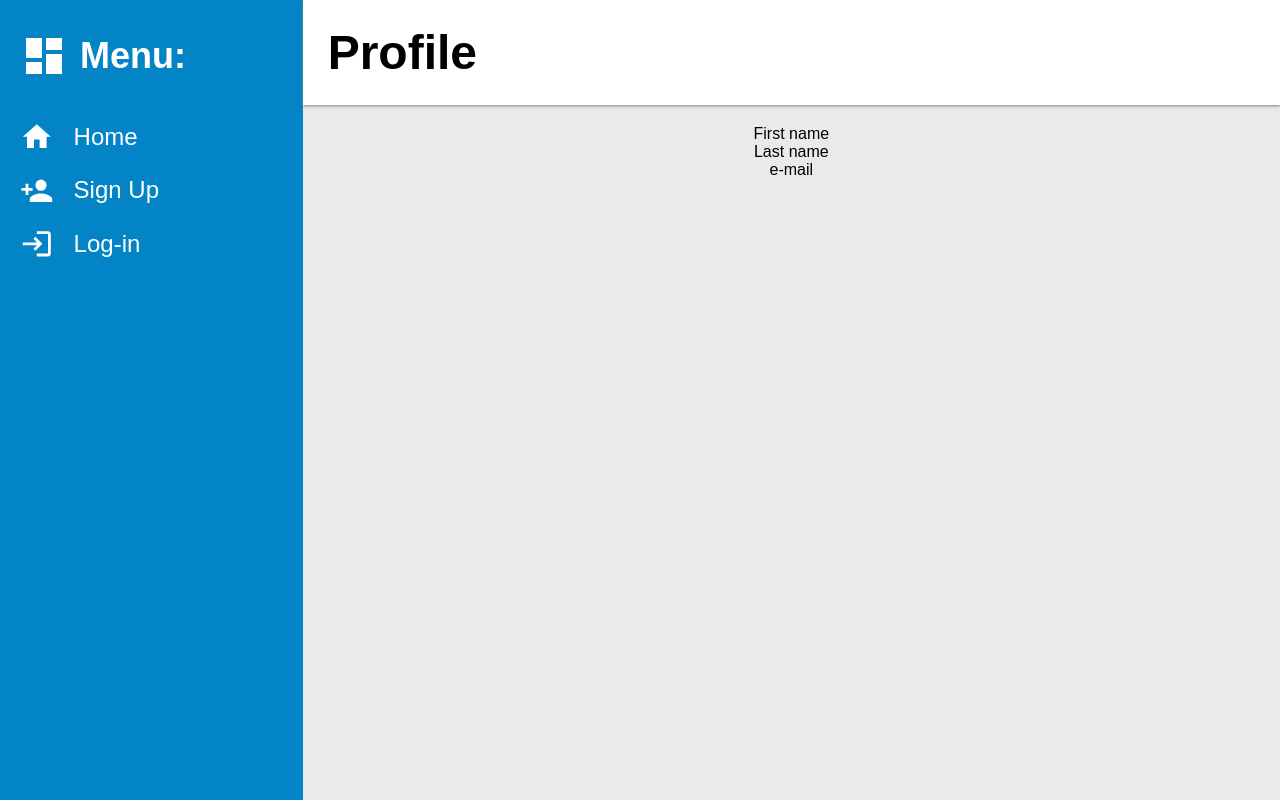
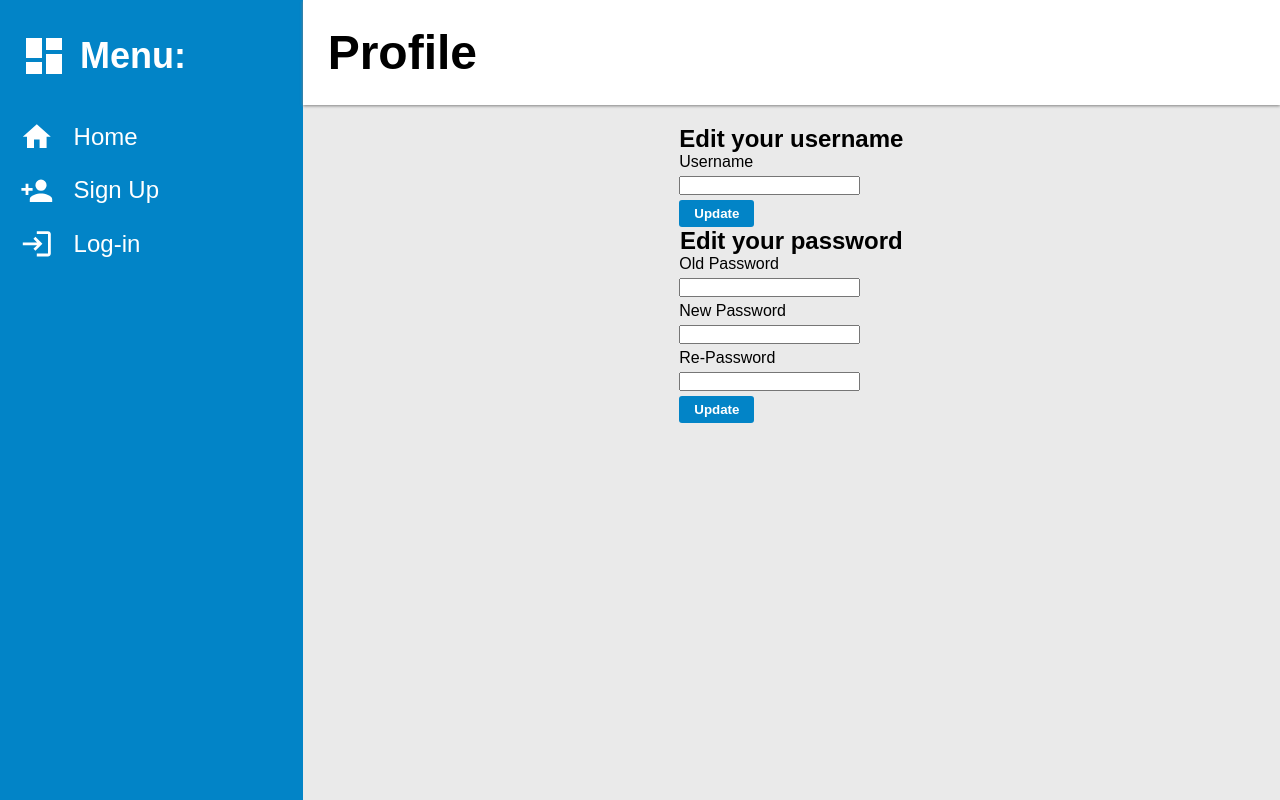
Before and after one commit to BigWojtek7/messaging-app-frontend, a React (Vite) app: page /profile in a window 1280 px wide. Built offline with nearby package versions, Linux system fonts and the light colour scheme.

Commit message:
Refactor Profile.jsx to add form for editing profile

```diff
--- a/src/components/Profile/Profile.jsx
+++ b/src/components/Profile/Profile.jsx
@@ -1,10 +1,46 @@
+import { useState, useEffect } from 'react';
+import { useOutletContext } from 'react-router-dom';
+
 function Profile() {
+  const [token, , user] = useOutletContext();
+
+  const initialUsernameValue = user.username
+  const [usernameInput, setUsernameInput] = useState();
+
+  useEffect(()=>{
+    setUsernameInput(initialUsernameValue)
+  },[initialUsernameValue])
+
+  const handleEditUsername = (e) => {
+    e.preventDefault();
+    console.log(e.target.username.value);
+  };
+
   return (
     <div className="profile">
-      <p>First name</p>
-      <p>Last name</p>
-      <p>e-mail</p>
+      <h2>Edit your username</h2>
+      <form onSubmit={handleEditUsername}>
+        <label htmlFor="username">Username</label>
+        <input
+          id="username"
+          name="username"
+          value={usernameInput || ''}
+          onChange={(e) => setUsernameInput(e.target.value)}
+          type="text"
+        />
+        <button>Update</button>
+      </form>
+      <h2>Edit your password</h2>
+      <form>
+        <label htmlFor="old_password">Old Password</label>
+        <input id="old_password" name="old_password" type="password" />
+        <label htmlFor="password">New Password</label>
+        <input id="password" name="password" type="password" />
+        <label htmlFor="re_password">Re-Password</label>
+        <input id="re_password" name="re_password" type="password" />
+        <button>Update</button>
+      </form>
     </div>
   );
 }
-export default Profile
+export default Profile;
```
